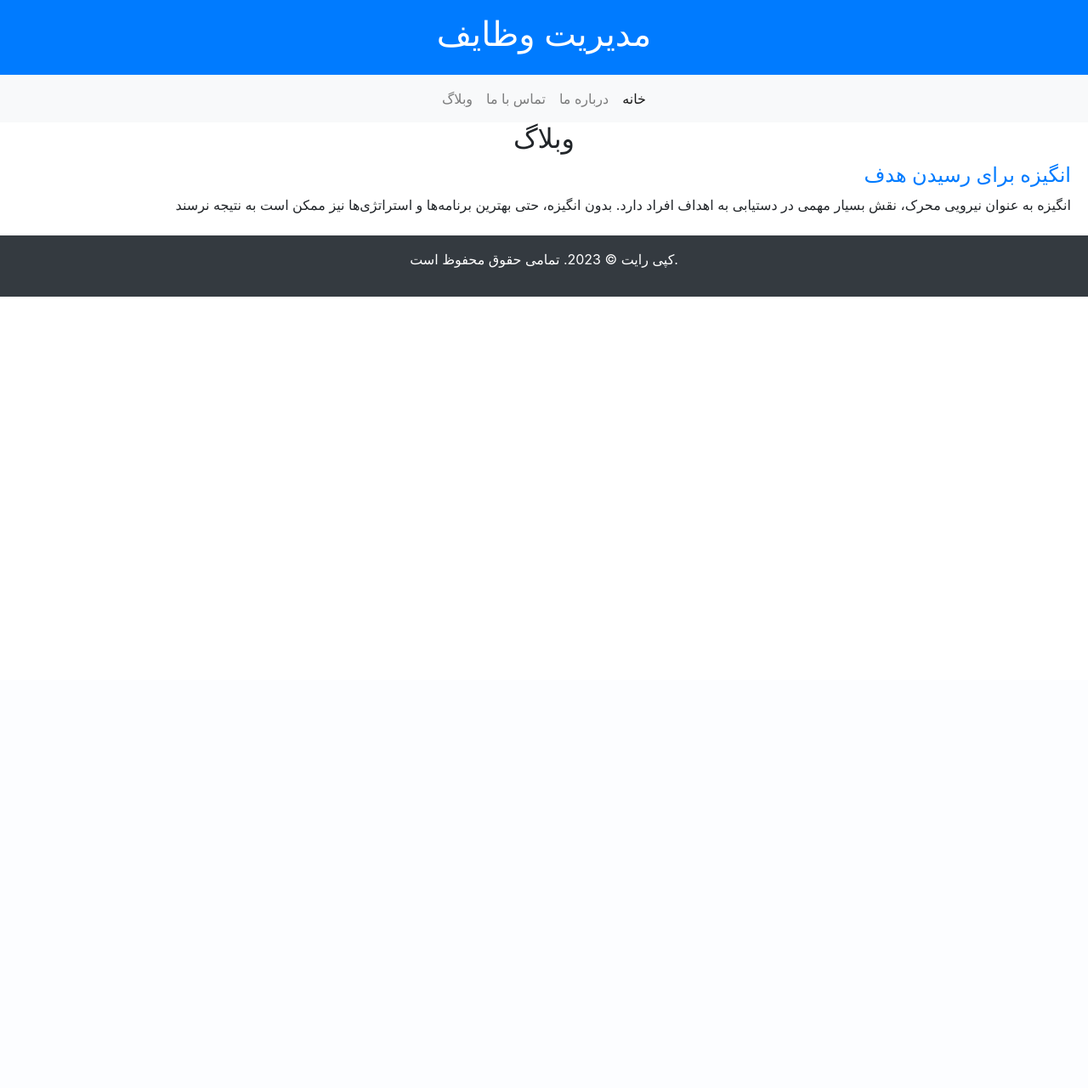
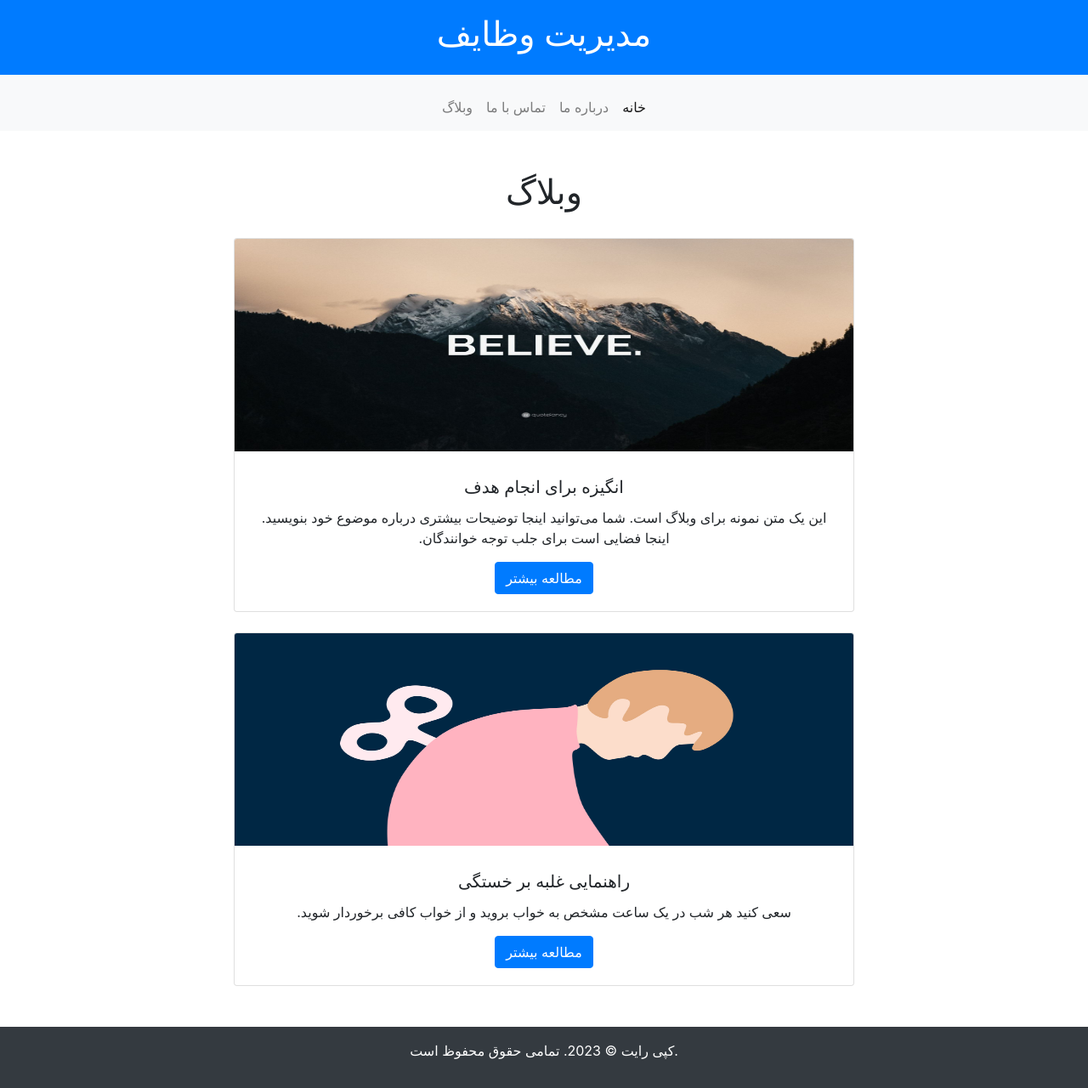
Before and after one commit to rezaali138/to-do-list, a PHP site: page /wablog.php in a window 1280 px wide. Shown: the whole page at 85% size. Before the commit the page ends 349 px from the top, so only its background shows below. Run offline with PHP 8.4, Linux system fonts and the light colour scheme; some libraries are stand-ins or nearby versions.

Commit message:
version 5

```diff
--- a/index.php
+++ b/index.php
@@ -45,7 +45,7 @@ if ($_SERVER["REQUEST_METHOD"] == "POST") {
             </div>
             <button type="submit" class="btn">Login</button>
             <div class="sign-up">
-                <p>Don't have an account?<a href="#">Register</a></p>
+                <p>Don't have an account?<a href="register.php">Register</a></p>
             </div>
         </form>
     </div>
--- a/reza.php
+++ b/reza.php
@@ -7,13 +7,12 @@
     <meta name="viewport" content="width=device-width, initial-scale=1.0">
     <title>مدیریت وظایف</title>
     <link rel="stylesheet" href="https://stackpath.bootstrapcdn.com/bootstrap/4.5.2/css/bootstrap.min.css">
-    <link rel="stylesheet" href="reza.css">
     <style>
-        p,h3,h2{
+        p, h3, h2 {
             text-align: center;
             align-items: center;
         }
-        h4{
+        h4 {
             text-align: right;
             margin-right: 20px;
         }
@@ -25,16 +24,16 @@
         <h1>مدیریت وظایف</h1>
     </header>
 
-    <nav class="navbar navbar-expand-lg navbar-light bg-light d-flex justify-content-center ">
+    <nav class="navbar navbar-expand-lg navbar-light bg-light">
         <button class="navbar-toggler" type="button" data-toggle="collapse" data-target="#navbarNav" aria-controls="navbarNav" aria-expanded="false" aria-label="Toggle navigation">
             <span class="navbar-toggler-icon"></span>
         </button>
-        <div class="" id="navbarNav">
+        <div class="collapse navbar-collapse justify-content-center" id="navbarNav">
             <ul class="navbar-nav">
-                <li class="nav-item ">
+                <li class="nav-item">
                     <a class="nav-link" href="wablog.php">وبلاگ</a>
                 </li>
-                <li class="nav-item ">
+                <li class="nav-item">
                     <a class="nav-link" href="connectme.php">تماس با ما</a>
                 </li>
                 <li class="nav-item">
@@ -46,13 +45,12 @@
             </ul>
         </div>
     </nav>
-<div>
 
-</div>
-
+    <div class="container">
+    </div>
 
     <script src="https://code.jquery.com/jquery-3.5.1.slim.min.js"></script>
-    <script src="https://cdn.jsdelivr.net/npm/@popperjs/core@2.9.2/dist/umd/popper.min.js"></script>
+    <script src="https://cdn.jsdelivr.net/npm/@popperjs/core@2.0.7/dist/umd/popper.min.js"></script>
     <script src="https://stackpath.bootstrapcdn.com/bootstrap/4.5.2/js/bootstrap.min.js"></script>
 </body>
 </html>
--- a/wablog.php
+++ b/wablog.php
@@ -2,24 +2,60 @@
 include ("reza.php")
 ?>
 <!DOCTYPE html>
-<html lang="en">
+<html lang="fa">
 <head>
     <meta charset="UTF-8">
     <meta name="viewport" content="width=device-width, initial-scale=1.0">
-    <title>Document</title>
+    <title>وبلاگ من</title>
+    <link rel="stylesheet" href="https://stackpath.bootstrapcdn.com/bootstrap/4.5.2/css/bootstrap.min.css">
     <style>
-        .aww{
-            text-align: right;
-            margin-right: 20px;
+        img{
+            height: 250px;
+            width: 140px;
+
         }
+
+        div{
+            text-align: center;
+            margin-top: 10px;
+        }
+
     </style>
 </head>
 <body>
-    <h2>وبلاگ</h2>
-    <a href = "maghale.php" ><h4>انگیزه برای رسیدن هدف</h4></a>
-    <p class = "aww">انگیزه به عنوان نیرویی محرک، نقش بسیار مهمی در دستیابی به اهداف افراد دارد. بدون انگیزه، حتی بهترین برنامه‌ها و استراتژی‌ها نیز ممکن است به نتیجه نرسند</p>
+
+<div class="container mt-5">
+    <h1 class="text-center">وبلاگ</h1>
+    <div class="row">
+        <div class="col-md-8 offset-md-2">
+            <div class="card mb-4">
+                <img src="picture/maghale1.jpg" class="card-img-top" alt="تصویر وبلاگ">
+                <div class="card-body" dir="rtl">
+                    <h5 class="card-title" dir="rtl"> انگیزه برای انجام هدف</h5>
+                    <p class="card-text"dir="rtl">این یک متن نمونه برای وبلاگ است. شما می‌توانید اینجا توضیحات بیشتری درباره موضوع خود بنویسید. اینجا فضایی است برای جلب توجه خوانندگان.</p>
+                    <a href="maghale.php" class="btn btn-primary" dir="rtl">مطالعه بیشتر</a>
+                </div>
+            </div>
+
+            <div class="card mb-4">
+                <img src="picture/maghale2.jpg" class="card-img-top" alt="تصویر وبلاگ">
+                <div class="card-body">
+                    <h5 class="card-title"> راهنمایی غلبه بر خستگی</h5>
+                    <p class="card-text" dir="rtl"> سعی کنید هر شب در یک ساعت مشخص به خواب بروید و از خواب کافی برخوردار شوید.</p>
+                    <a href="maghale2.php" class="btn btn-primary">مطالعه بیشتر</a>
+                </div>
+            </div>
+
+        </div>
+    </div>
+</div>
+
+<script src="https://code.jquery.com/jquery-3.5.1.slim.min.js"></script>
+<script src="https://cdn.jsdelivr.net/npm/@popperjs/core@2.9.2/dist/umd/popper.min.js"></script>
+<script src="https://stackpath.bootstrapcdn.com/bootstrap/4.5.2/js/bootstrap.min.js"></script>
 </body>
 </html>
+
 <?php
 include ("footer.php")
 ?>
```
Also changed, not shown: aboutme.php (+38 -2 lines), connectme.php (+41 -3 lines), home.php (+17 -1 lines), maghale2.php (added, +59 -0 lines), picture/maghale1.jpg (added), picture/maghale2.jpg (added).
